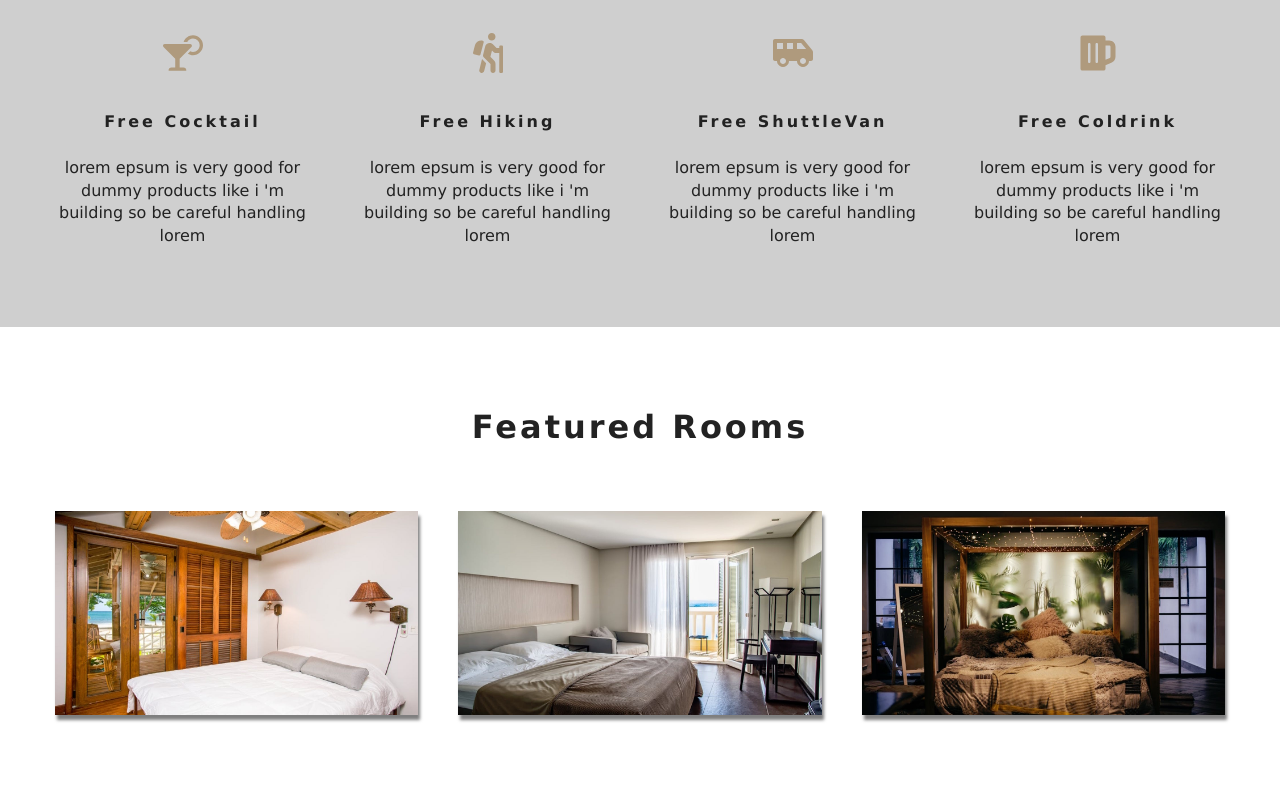
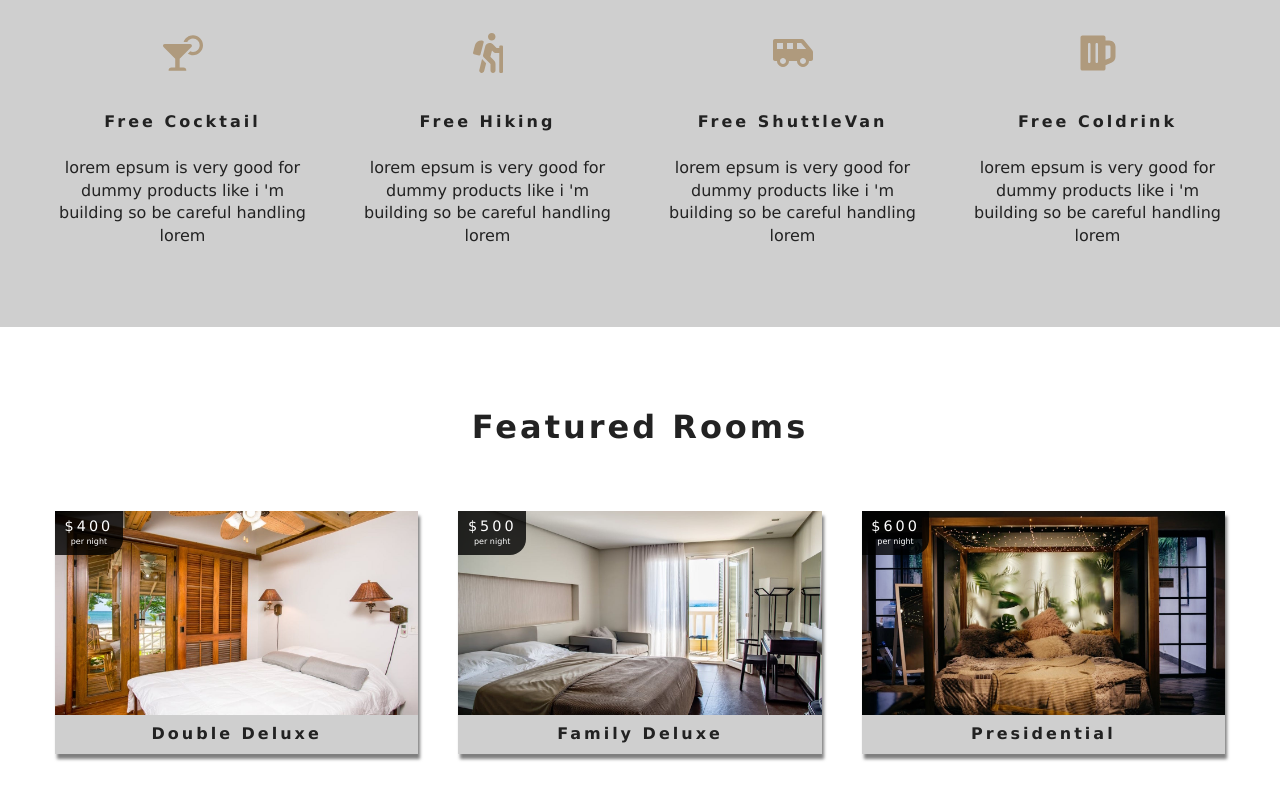
Before and after one commit to Hashmat2526/react-resort-app, a React (Create React App) app: page / in a window 1280 px wide. Shown: the part 953-1753 px from the top of the page. Built offline with nearby package versions, Linux system fonts and the light colour scheme.

Commit message:
settle up Room component

```diff
--- a/src/components/FeaturedRooms.js
+++ b/src/components/FeaturedRooms.js
@@ -7,6 +7,7 @@
   static contextType = RoomContext;
   render() {
     let { loading, featuredRooms: rooms } = this.context;
+
     rooms = rooms.map(room => {
       return <Room key={room.id} room={room} />;
     });
--- a/src/components/Room.js
+++ b/src/components/Room.js
@@ -1,12 +1,32 @@
 import React from "react";
+import { Link } from "react-router-dom";
+import defaultImg from "../images/room-1.jpeg";
+import PropTypes from "prop-types";
 
 export default function Room({ room }) {
   const { name, slug, images, price } = room;
   return (
     <article className="room">
       <div className="img-container">
-        <img src={images[0]} alt="single-room" />
+        <img src={images[0] || defaultImg} alt="single-room" />
+        <div className="price-top">
+          <h6>${price}</h6>
+          <p>per night</p>
+        </div>
+        <Link to={`/rooms/${slug}`} className="btn-primary room-link">
+          Features
+        </Link>
       </div>
+      <p className="room-info">{name}</p>
     </article>
   );
 }
+
+Room.propTypes = {
+  room: PropTypes.shape({
+    name: PropTypes.string.isRequired,
+    slug: PropTypes.string.isRequired,
+    images: PropTypes.arrayOf(PropTypes.string).isRequired,
+    price: PropTypes.number.isRequired
+  })
+};
--- a/src/context.js
+++ b/src/context.js
@@ -31,10 +31,16 @@
     return tempItems;
   }
 
+  getRoom = slug => {
+    let tempRooms = [...this.state.rooms];
+    const room = tempRooms.find(room => room.slug === slug);
+    return room;
+  };
+
   render() {
     return (
       <div>
-        <RoomContext.Provider value={{ ...this.state }}>
+        <RoomContext.Provider value={{ ...this.state, getRoom: this.getRoom }}>
           {this.props.children}
         </RoomContext.Provider>
       </div>
--- a/src/pages/SingleRoom.js
+++ b/src/pages/SingleRoom.js
@@ -1,6 +1,10 @@
 import React, { Component } from "react";
 
 export default class SingleRoom extends Component {
+  constructor(props) {
+    super(props);
+  }
+
   render() {
     return <div>hello from the single room</div>;
   }
```
